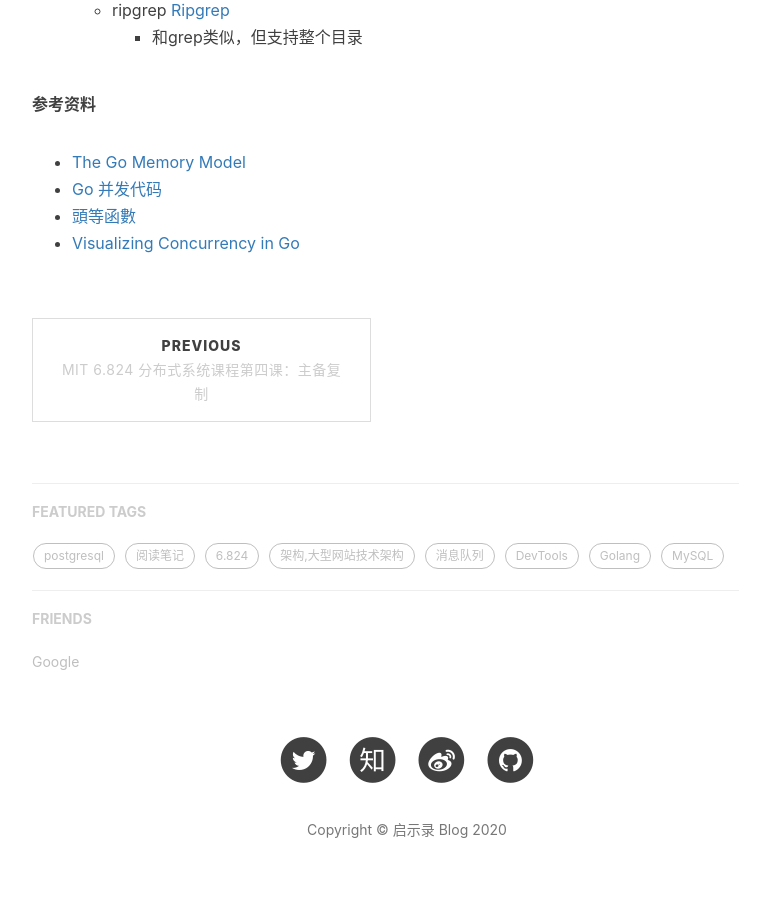
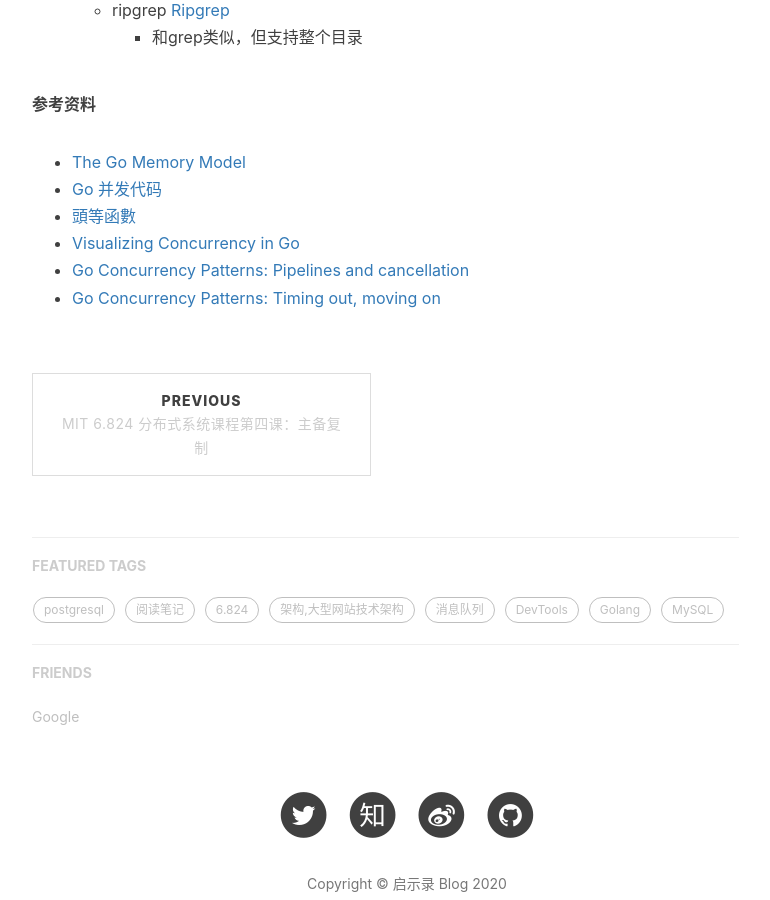
Before and after one commit to ty4z2008/ty4z2008.github.io, a Jekyll site: the page built from _posts/2020-04-03-mit-6.824-lecture-5-go-thread-and-raft.md, in a window 1280 px wide and 900 px high, scrolled down 3540 px. Shown: the whole window, without its empty margins (233-1003 px from the left). Built offline with Jekyll 4.4.1, drawn with Linux system fonts in a browser that asks for light colours; nearby versions of some CDN libraries; comment, search, counter and statistics services are not loaded.

Commit message:
supplementary link

```diff
--- a/_posts/2020-04-03-mit-6.824-lecture-5-go-thread-and-raft.md
+++ b/_posts/2020-04-03-mit-6.824-lecture-5-go-thread-and-raft.md
@@ -114,3 +114,5 @@ goroutines是轻量级线程，彼此并发运行。当main goroutine退出时
 - [Go 并发代码](https://pdos.csail.mit.edu/6.824/notes/go-concurrency.tar.gz)
 - [頭等函數](https://www.wikiwand.com/zh-hans/%E5%A4%B4%E7%AD%89%E5%87%BD%E6%95%B0)
 - [Visualizing Concurrency in Go](https://divan.dev/posts/go_concurrency_visualize/)
+- [Go Concurrency Patterns: Pipelines and cancellation](https://blog.golang.org/pipelines)
+- [Go Concurrency Patterns: Timing out, moving on](https://blog.golang.org/concurrency-timeouts)
```
